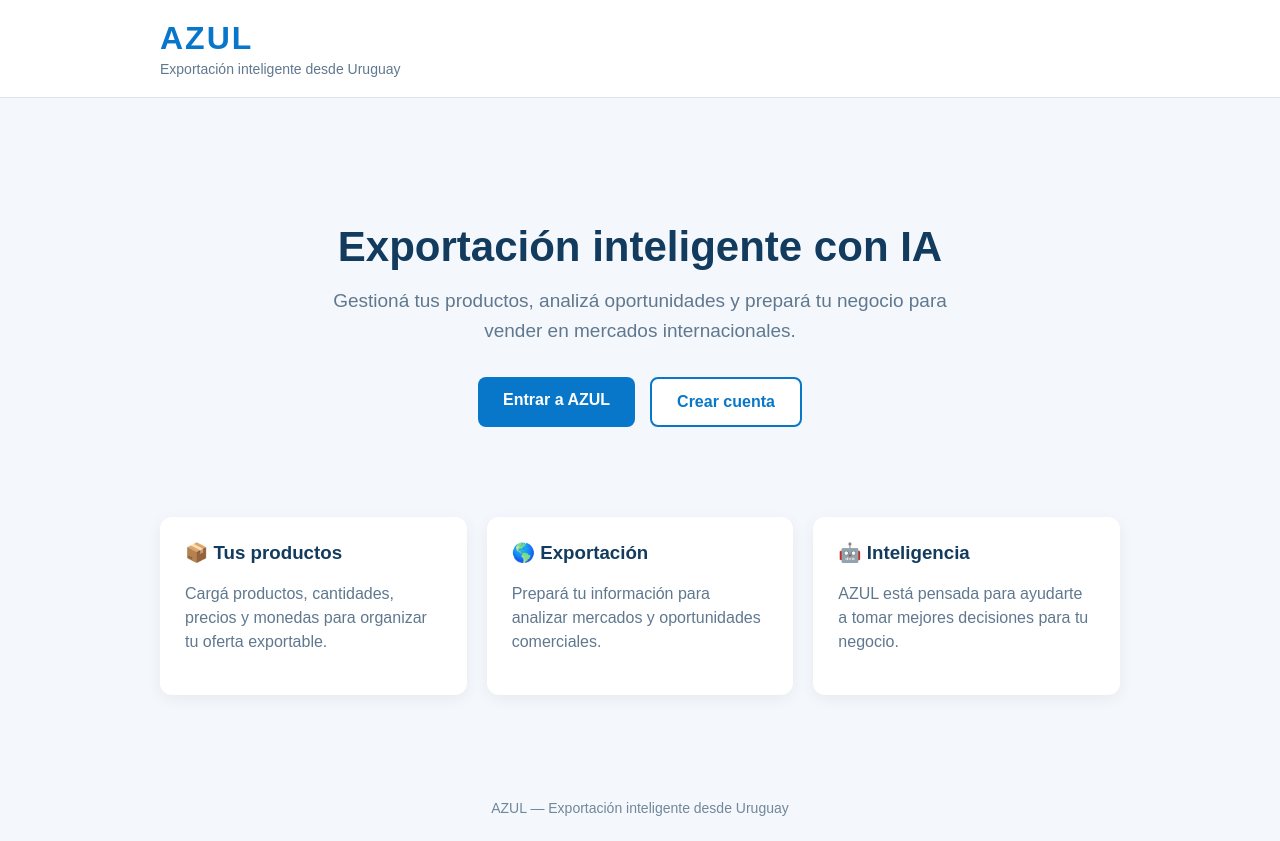
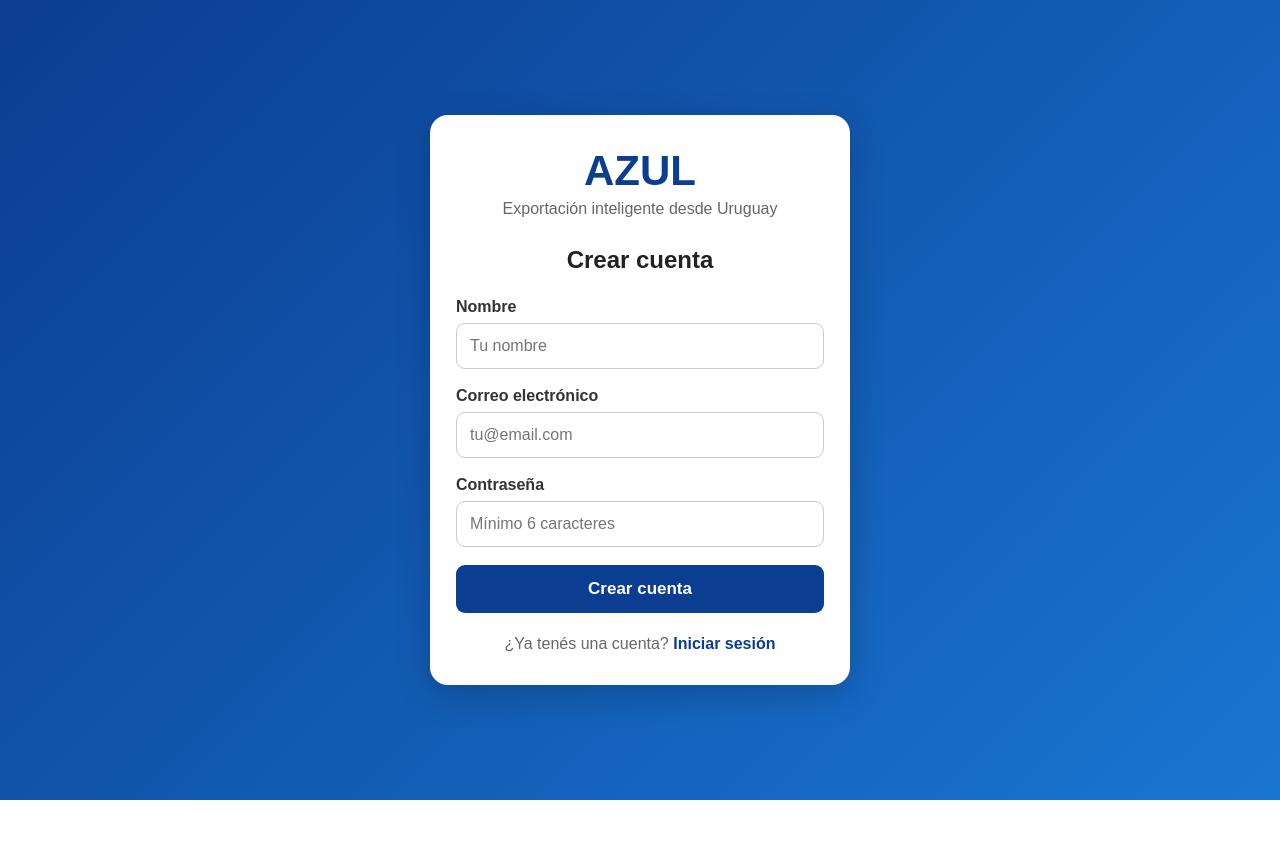
Before and after one commit to ao561986-byte/Azul-plataforma, a Flask app: page / in a window 1280 px wide. After the commit the page ends 800 px from the top, so only its background shows below. Run offline with Flask 3, Linux system fonts and the light colour scheme.

Commit message:
Update index.html

```diff
--- a/templates/index.html
+++ b/templates/index.html
@@ -1,218 +1,179 @@
-<!DOCTYPE html>
-<html lang="es">
+<!DOCTYPE html><html lang="es">
 <head>
     <meta charset="UTF-8">
     <meta name="viewport" content="width=device-width, initial-scale=1.0">
-
-    <title>AZUL — Exportación inteligente</title>
-
-    <style>
+    <title>Crear cuenta - AZUL</title><style>
     * {
         box-sizing: border-box;
     }
 
     body {
         margin: 0;
-            font-family: Arial, Helvetica, sans-serif;
-            background: #f4f8fc;
-            color: #17324d;
+        min-height: 100vh;
+        font-family: Arial, sans-serif;
+        background: linear-gradient(135deg, #0b3d91, #1976d2);
+        display: flex;
+        align-items: center;
+        justify-content: center;
+        padding: 20px;
     }
 
     .container {
-            max-width: 1000px;
-            margin: 0 auto;
-            padding: 20px;
-        }
-
-        header {
-            background: white;
-            border-bottom: 1px solid #dce6ef;
-        }
-
-        .header-content {
-            display: flex;
-            justify-content: space-between;
-            align-items: center;
-            gap: 20px;
-        }
-
-        .logo {
-            font-size: 32px;
-            font-weight: bold;
-            color: #0877c9;
-            letter-spacing: 2px;
-        }
-
-        .tagline {
-            margin-top: 4px;
-            color: #60788f;
-            font-size: 14px;
-        }
-
-        .hero {
-            text-align: center;
-            padding: 70px 20px;
-        }
-
-        .hero h1 {
-            font-size: 42px;
-            margin-bottom: 15px;
-            color: #123b5d;
-        }
-
-        .hero p {
-            max-width: 650px;
-            margin: 0 auto 30px;
-            font-size: 19px;
-            line-height: 1.6;
-            color: #60788f;
-        }
-
-        .buttons {
-            display: flex;
-            justify-content: center;
-            gap: 15px;
-            flex-wrap: wrap;
-        }
-
-        .button {
-            display: inline-block;
-            padding: 14px 25px;
-            border-radius: 8px;
-            text-decoration: none;
-            font-weight: bold;
-            font-size: 16px;
-        }
-
-        .primary {
-            background: #0877c9;
-            color: white;
-        }
-
-        .secondary {
-            background: white;
-            color: #0877c9;
-            border: 2px solid #0877c9;
-        }
-
-        .features {
-            display: grid;
-            grid-template-columns: repeat(3, 1fr);
-            gap: 20px;
-            margin-top: 20px;
+        width: 100%;
+        max-width: 420px;
     }
 
     .card {
         background: white;
-            padding: 25px;
-            border-radius: 12px;
-            box-shadow: 0 4px 15px rgba(0, 0, 0, 0.06);
+        border-radius: 18px;
+        padding: 32px 26px;
+        box-shadow: 0 10px 35px rgba(0,0,0,0.20);
     }
 
-        .card h3 {
-            margin-top: 0;
-            color: #123b5d;
+    .logo {
+        text-align: center;
+        font-size: 42px;
+        font-weight: bold;
+        color: #0b3d91;
+        margin-bottom: 5px;
     }
 
-        .card p {
-            color: #60788f;
-            line-height: 1.5;
+    .subtitle {
+        text-align: center;
+        color: #666;
+        margin-bottom: 28px;
     }
 
-        footer {
-            margin-top: 60px;
-            padding: 25px 0;
+    h2 {
         text-align: center;
-            color: #71879a;
-            font-size: 14px;
+        color: #222;
+        margin-bottom: 24px;
     }
 
-        @media (max-width: 700px) {
-            .features {
-                grid-template-columns: 1fr;
+    label {
+        display: block;
+        margin-bottom: 7px;
+        font-weight: bold;
+        color: #333;
     }
 
-            .hero h1 {
-                font-size: 32px;
+    input {
+        width: 100%;
+        padding: 13px;
+        border: 1px solid #ccc;
+        border-radius: 9px;
+        font-size: 16px;
+        margin-bottom: 18px;
     }
 
-            .hero {
-                padding: 45px 15px;
+    input:focus {
+        outline: none;
+        border-color: #1976d2;
     }
 
-            .header-content {
-                flex-direction: column;
-                align-items: flex-start;
+    button {
+        width: 100%;
+        padding: 14px;
+        border: none;
+        border-radius: 9px;
+        background: #0b3d91;
+        color: white;
+        font-size: 17px;
+        font-weight: bold;
+        cursor: pointer;
     }
+
+    button:hover {
+        background: #082f70;
+    }
+
+    .login {
+        text-align: center;
+        margin-top: 22px;
+        color: #666;
+    }
+
+    .login a {
+        color: #0b3d91;
+        font-weight: bold;
+        text-decoration: none;
+    }
+
+    .error {
+        background: #ffe5e5;
+        color: #b00020;
+        padding: 10px;
+        border-radius: 8px;
+        margin-bottom: 18px;
+        text-align: center;
+    }
+
+    .success {
+        background: #e5f7e8;
+        color: #176b2c;
+        padding: 10px;
+        border-radius: 8px;
+        margin-bottom: 18px;
+        text-align: center;
     }
 </style>
-</head>
 
-<body>
+</head><body><div class="container">
+    <div class="card">    <div class="logo">AZUL</div>
+    <div class="subtitle">Exportación inteligente desde Uruguay</div>
 
-<header>
-    <div class="container header-content">
-        <div>
-            <div class="logo">AZUL</div>
-            <div class="tagline">Exportación inteligente desde Uruguay</div>
-        </div>
-    </div>
-</header>
+    <h2>Crear cuenta</h2>
 
-<main class="container">
+    {% if error %}
+        <div class="error">{{ error }}</div>
+    {% endif %}
 
-    <section class="hero">
-        <h1>Exportación inteligente con IA</h1>
+    {% if message %}
+        <div class="success">{{ message }}</div>
+    {% endif %}
 
-        <p>
-            Gestioná tus productos, analizá oportunidades
-            y prepará tu negocio para vender en mercados internacionales.
-        </p>
+    <form method="POST" action="{{ url_for('register') }}">
 
-        <div class="buttons">
-            <a class="button primary" href="{{ url_for('login') }}">
-                Entrar a AZUL
-            </a>
+        <label for="name">Nombre</label>
+        <input
+            type="text"
+            id="name"
+            name="name"
+            placeholder="Tu nombre"
+            required
+        >
 
-            <a class="button secondary" href="{{ url_for('register') }}">
+        <label for="email">Correo electrónico</label>
+        <input
+            type="email"
+            id="email"
+            name="email"
+            placeholder="tu@email.com"
+            required
+        >
+
+        <label for="password">Contraseña</label>
+        <input
+            type="password"
+            id="password"
+            name="password"
+            placeholder="Mínimo 6 caracteres"
+            minlength="6"
+            required
+        >
+
+        <button type="submit">
             Crear cuenta
-            </a>
-        </div>
-    </section>
+        </button>
 
-    <section class="features">
+    </form>
 
-        <div class="card">
-            <h3>📦 Tus productos</h3>
-            <p>
-                Cargá productos, cantidades, precios y monedas
-                para organizar tu oferta exportable.
-            </p>
+    <div class="login">
+        ¿Ya tenés una cuenta?
+        <a href="{{ url_for('login') }}">Iniciar sesión</a>
     </div>
 
-        <div class="card">
-            <h3>🌎 Exportación</h3>
-            <p>
-                Prepará tu información para analizar mercados
-                y oportunidades comerciales.
-            </p>
 </div>
 
-        <div class="card">
-            <h3>🤖 Inteligencia</h3>
-            <p>
-                AZUL está pensada para ayudarte a tomar mejores
-                decisiones para tu negocio.
-            </p>
-        </div>
-
-    </section>
-
-</main>
-
-<footer>
-    AZUL — Exportación inteligente desde Uruguay
-</footer>
-
-</body>
+</div></body>
 </html>
```
Lines whose indentation alone changed are shown as unchanged.
